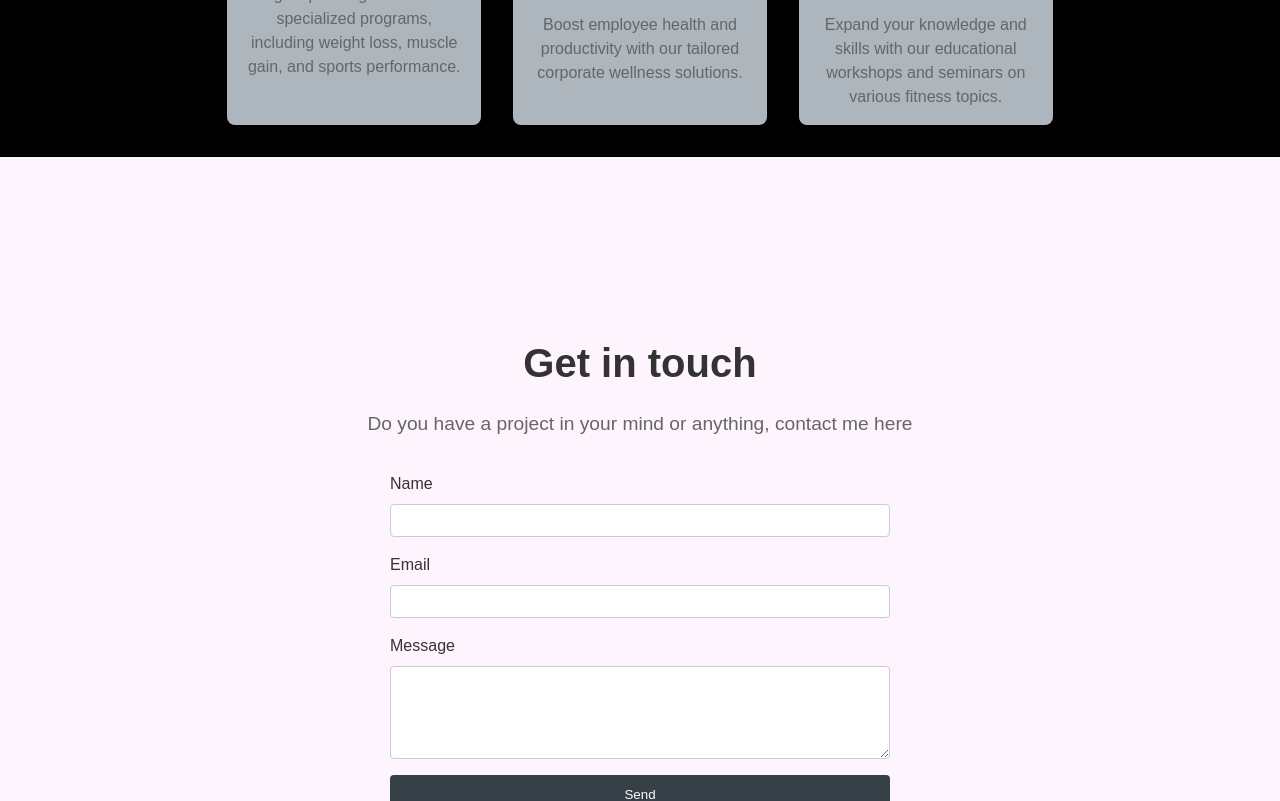
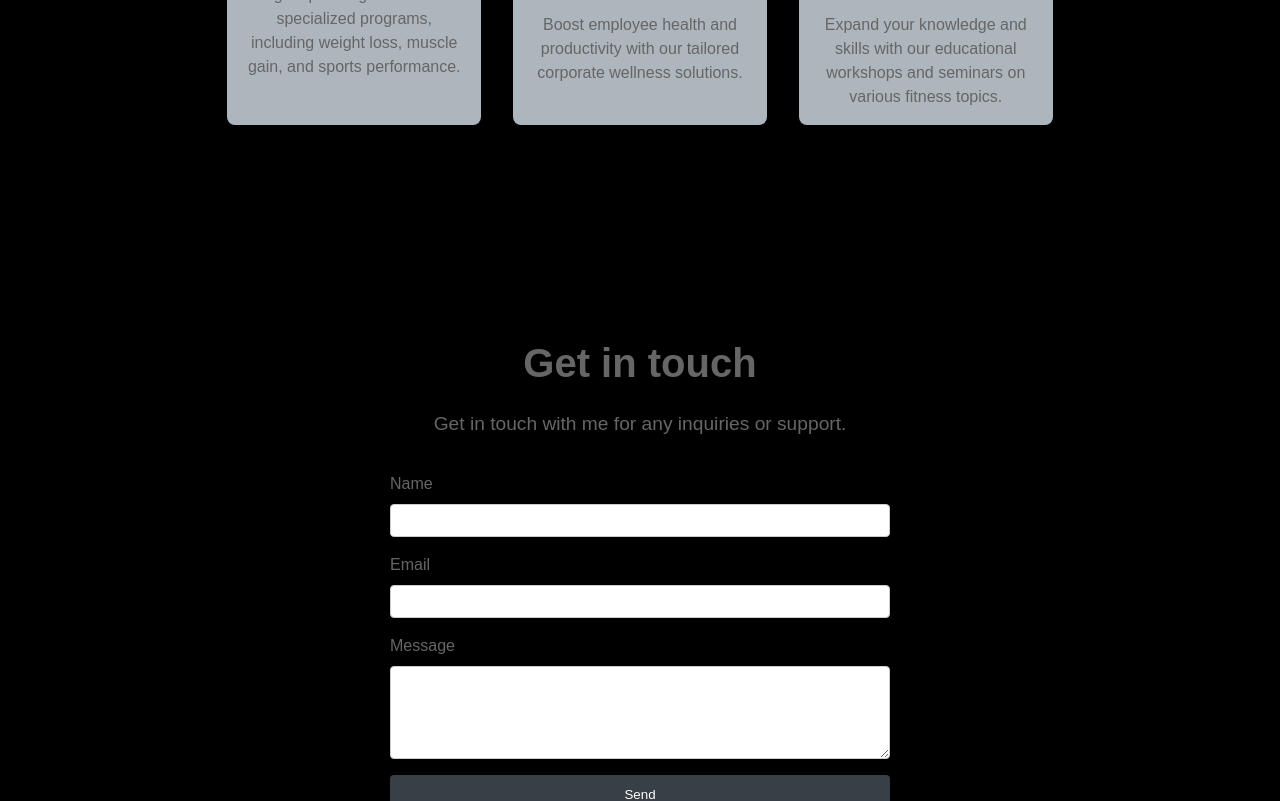
Before and after one commit to MohauMushi/Gym-Website, a React (Vite) app: page / in a window 1280 px wide. Shown: the part 2520-3321 px from the top of the page. Built offline with nearby package versions, Linux system fonts and the light colour scheme.

Commit message:
Updated Contact component: changed background color, text colors, and button hover color; modified paragraph text in Contact.jsx

```diff
--- a/src/Components/Contact/Contact.css
+++ b/src/Components/Contact/Contact.css
@@ -1,5 +1,5 @@
 .contact-section {
-    /* background-color: #f8f9fa; */
+    background-color: #000000;
     text-align: center;
     min-height: 100vh;
     margin-top: -1.98rem;
@@ -15,7 +15,7 @@
 
 .contact-section h1, .contact-section h2 {
     font-size: 2.5rem;
-    color: #333;
+    color: #666;
     margin-bottom: 1rem;
 }
 
@@ -38,7 +38,7 @@
 #contact-form label {
     text-align: left;
     margin-bottom: 0.5rem;
-    color: #333;
+    color: #666;
 }
 
 #contact-form input,
@@ -60,7 +60,7 @@
 }
 
 #contact-form button:hover {
-    background-color: #6f4b48;
+    background-color: #343a40;
 }
 
 @media (max-width: 768px) {
--- a/src/Components/Contact/Contact.jsx
+++ b/src/Components/Contact/Contact.jsx
@@ -5,7 +5,7 @@ const Contact = () => {
   return (
     <section id="contact" className="contact-section">
       <h2>Get in touch</h2>
-      <p>Do you have a project in your mind or anything, contact me here</p>
+      <p>Get in touch with me for any inquiries or support.</p>
       <form id="contact-form">
         <label htmlFor="name">Name</label>
         <input type="text" id="name" name="name" required />
```
